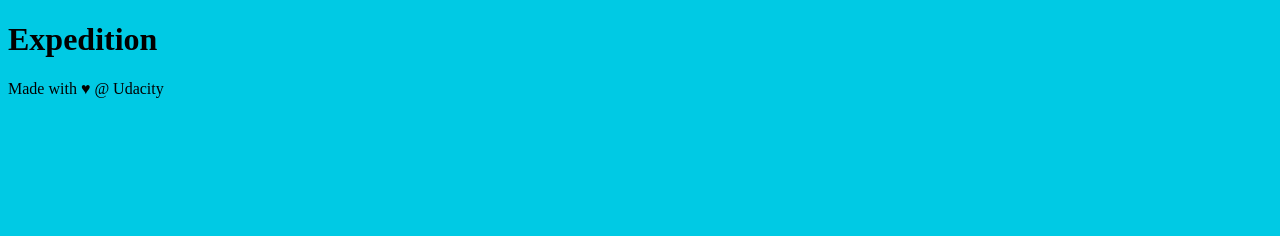
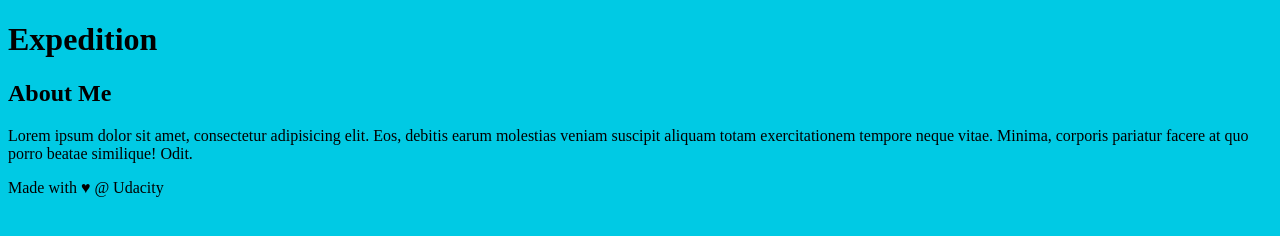
Before and after one commit to RebekahAmerson/LearningGitHub, a plain HTML site: page index.html in a window 1280 px wide. Drawn offline with Linux system fonts and the light colour scheme; files that its build step writes are made by us from their sources; files whose address does not match are found by name.

Commit message:
Add sidebar

```diff
--- a/index.html
+++ b/index.html
@@ -20,7 +20,13 @@
 
         </main>
     </div>
+    <aside>
+        <h2>About Me</h2>
 
+        <p>Lorem ipsum dolor sit amet, consectetur adipisicing elit. Eos, debitis earum molestias veniam suscipit
+            aliquam totam exercitationem tempore neque vitae. Minima, corporis pariatur facere at quo porro beatae
+            similique! Odit.</p>
+    </aside>
     <footer>
         Made with ♥ @ Udacity
     </footer>
```
